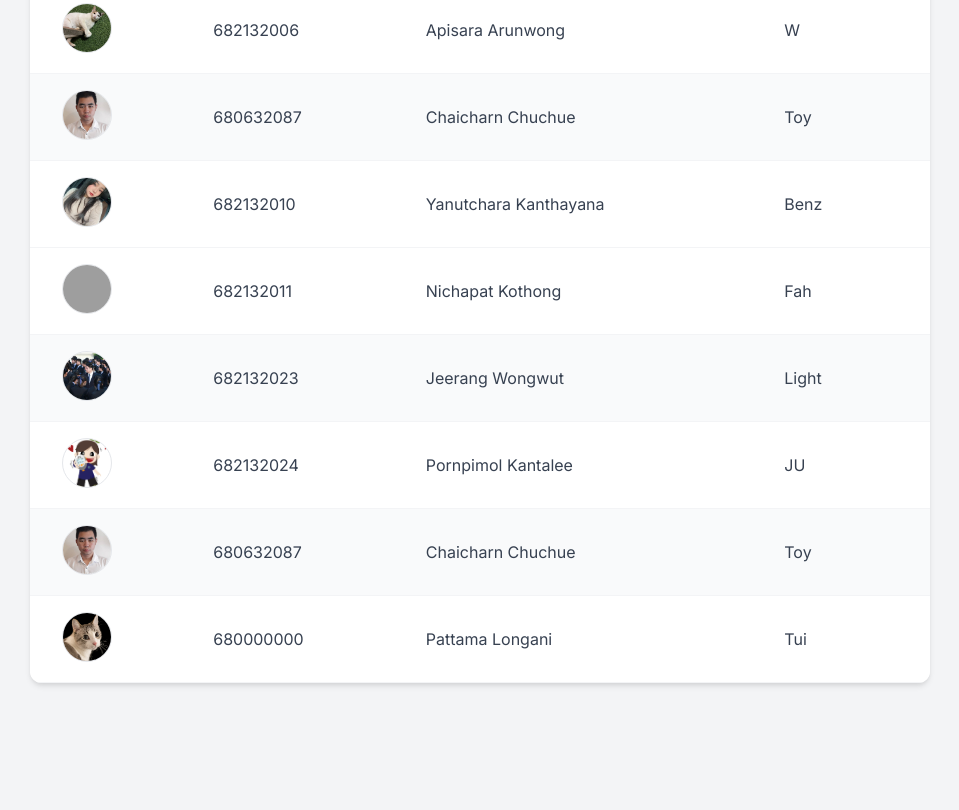
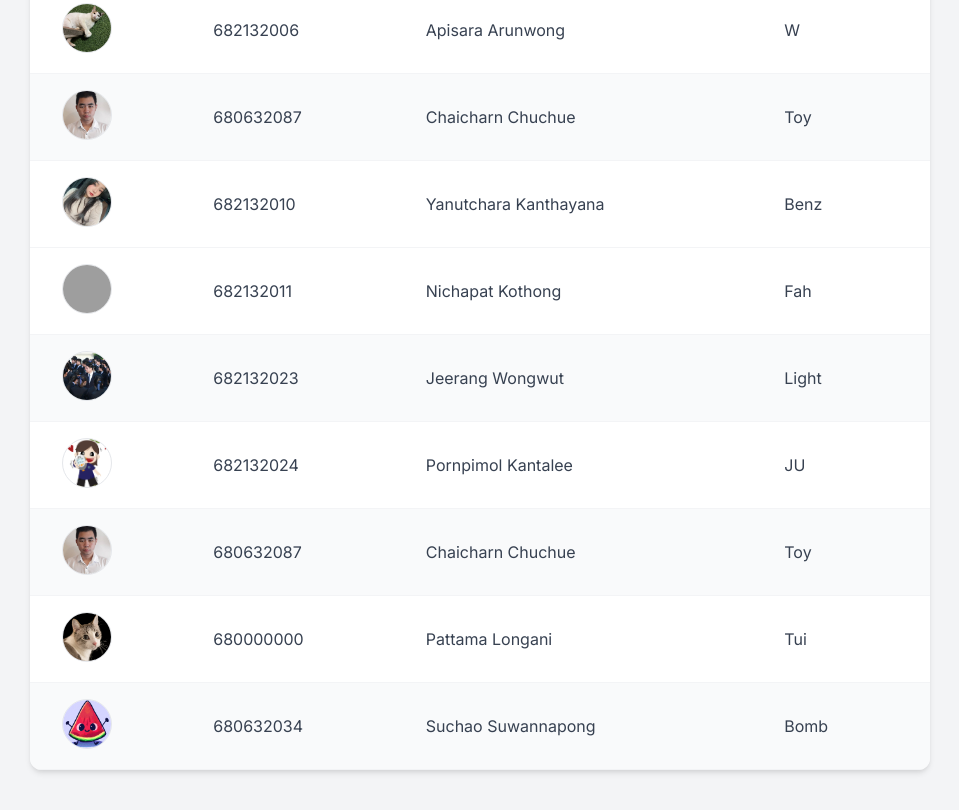
Before and after one commit to chartchai/713-2025-Student-Catalog, a website: page docs/index.html in a window 1280 px wide. Shown: the part 748-1558 px from the top of the page, without its empty margins (160-1119 px from the left). Before the commit the page ends 1471 px from the top, so only its background shows below. Drawn offline with Linux system fonts and the light colour scheme; grey boxes are pictures that could not be loaded.

Commit message:
Add BoreOrMore

```diff
--- a/docs/index.html
+++ b/docs/index.html
@@ -203,6 +203,18 @@
             <td data-label="Name Surname">Pattama Longani</td>
             <td data-label="Nickname">Tui</td>
           </tr>
+           <tr>
+            <td data-label="Avatar" class="avatar-cell">
+              <img
+                src="assets/Casual Melon.png"
+                alt="New Student Avatar"
+                class="avatar-img"
+              />
+            </td>
+            <td data-label="Student ID">680632034</td>
+            <td data-label="Name Surname">Suchao Suwannapong</td>
+            <td data-label="Nickname">Bomb</td>
+          </tr>
         </tbody>
 
         <!--
```
Also changed, not shown: docs/assets/Casual Melon.png (added).
